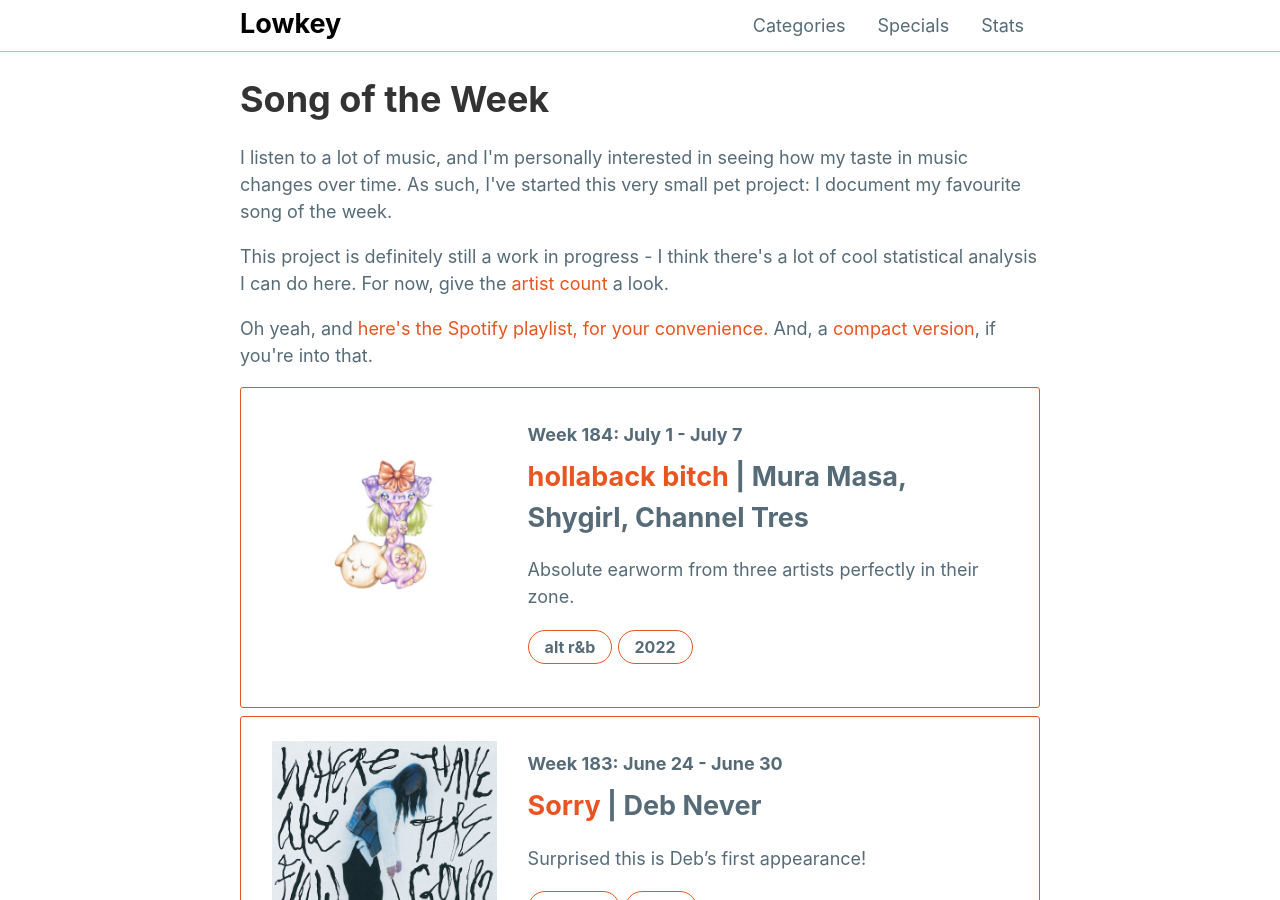
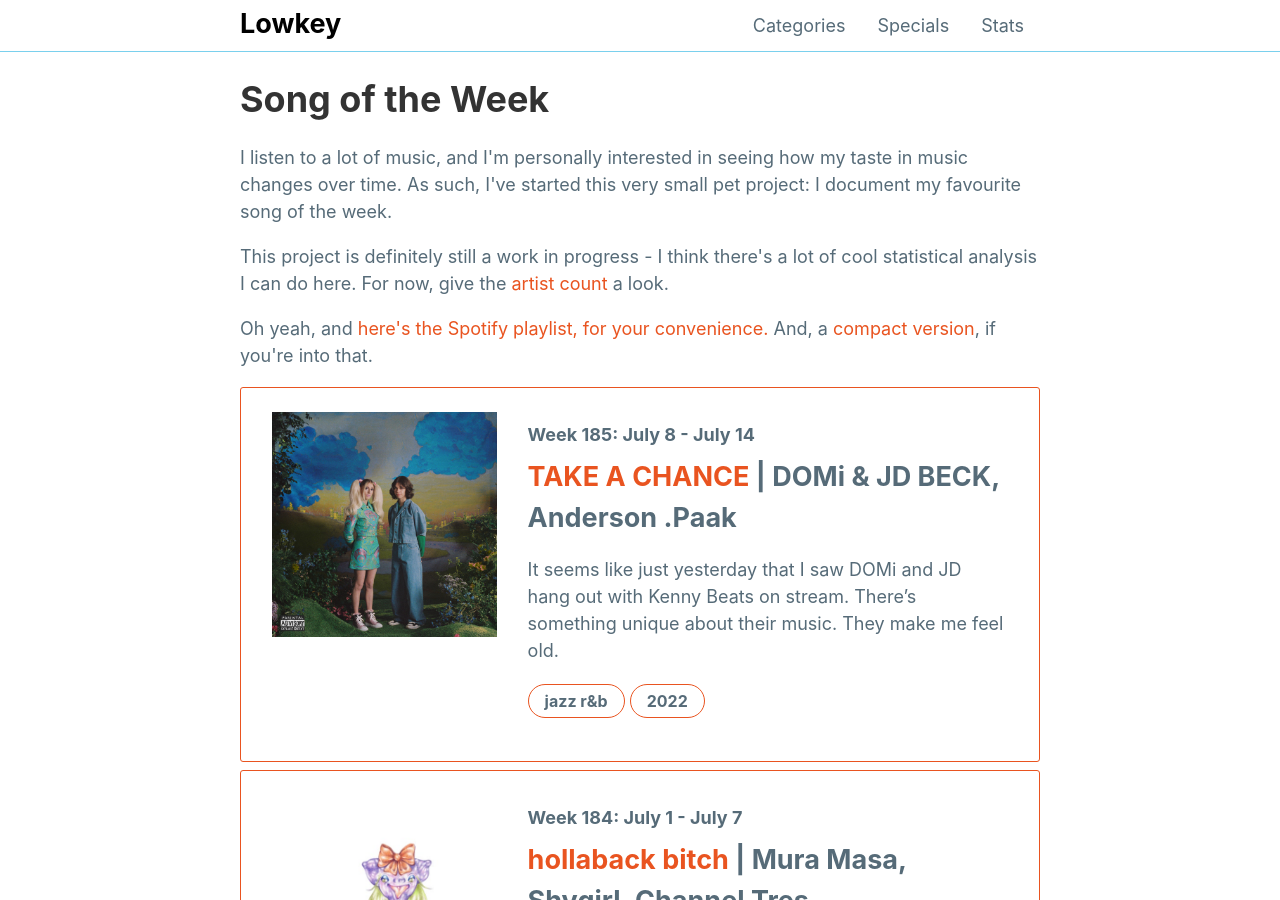
Before and after one commit to mattxwang/lowkey, a Jekyll site: the page built from stats/song-of-the-week.html, in a window 1280 px wide and 900 px high. Built offline with Jekyll 4.4.1, drawn with Linux system fonts in a browser that asks for light colours; comment, search, counter and statistics services are not loaded.

Commit message:
take a chance

```diff
--- a/_data/sotw.yml
+++ b/_data/sotw.yml
@@ -2096,3 +2096,15 @@ week184:
   year: 2022
   blurb: >
     Absolute earworm from three artists perfectly in their zone.
+week185:
+  week: "Week 185: July 8 - July 14"
+  title: "TAKE A CHANCE"
+  artists:
+  - "DOMi & JD BECK"
+  - "Anderson .Paak"
+  album: "TAKE A CHANCE"
+  album_art: "take-a-chance.jpeg"
+  genre: "jazz r&b"
+  year: 2022
+  blurb: >
+    It seems like just yesterday that I saw DOMi and JD hang out with Kenny Beats on stream. There's something unique about their music. They make me feel old.
```
Also changed, not shown: img/albums/take-a-chance.jpeg (added).
